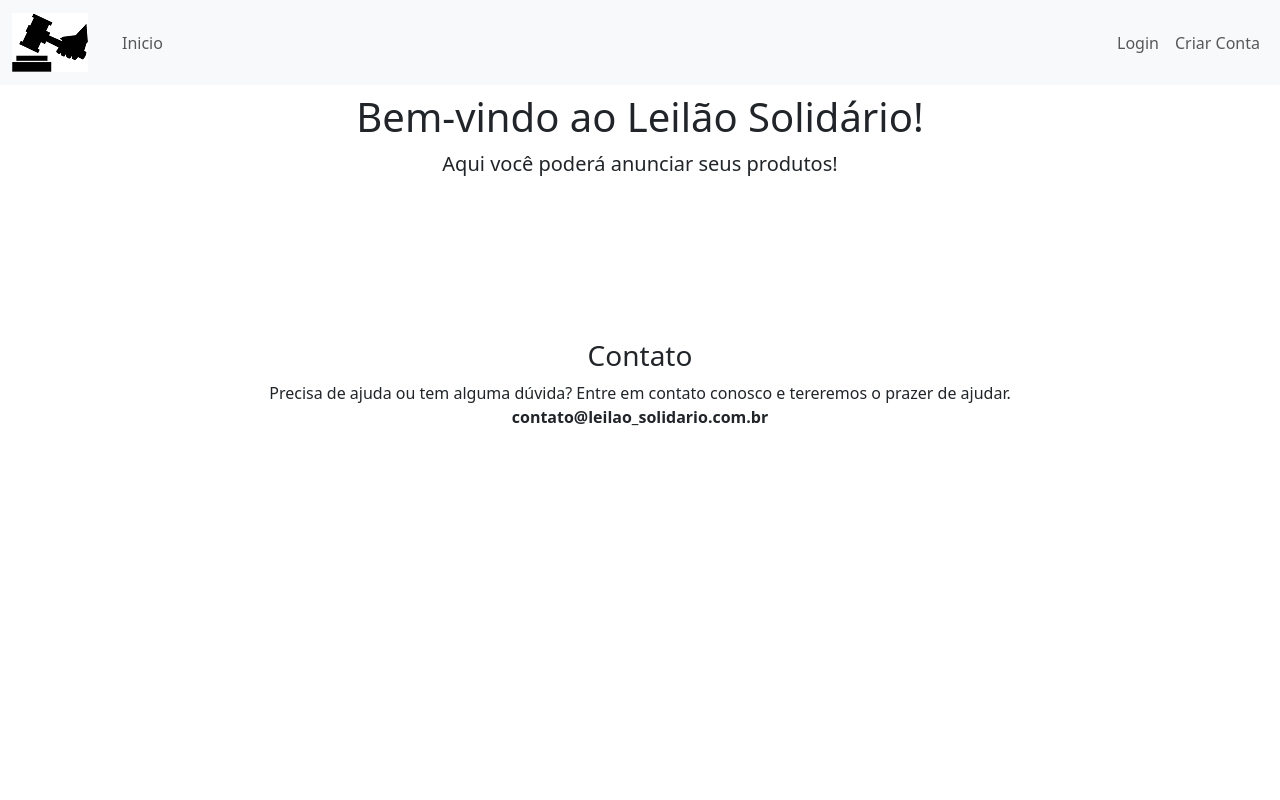
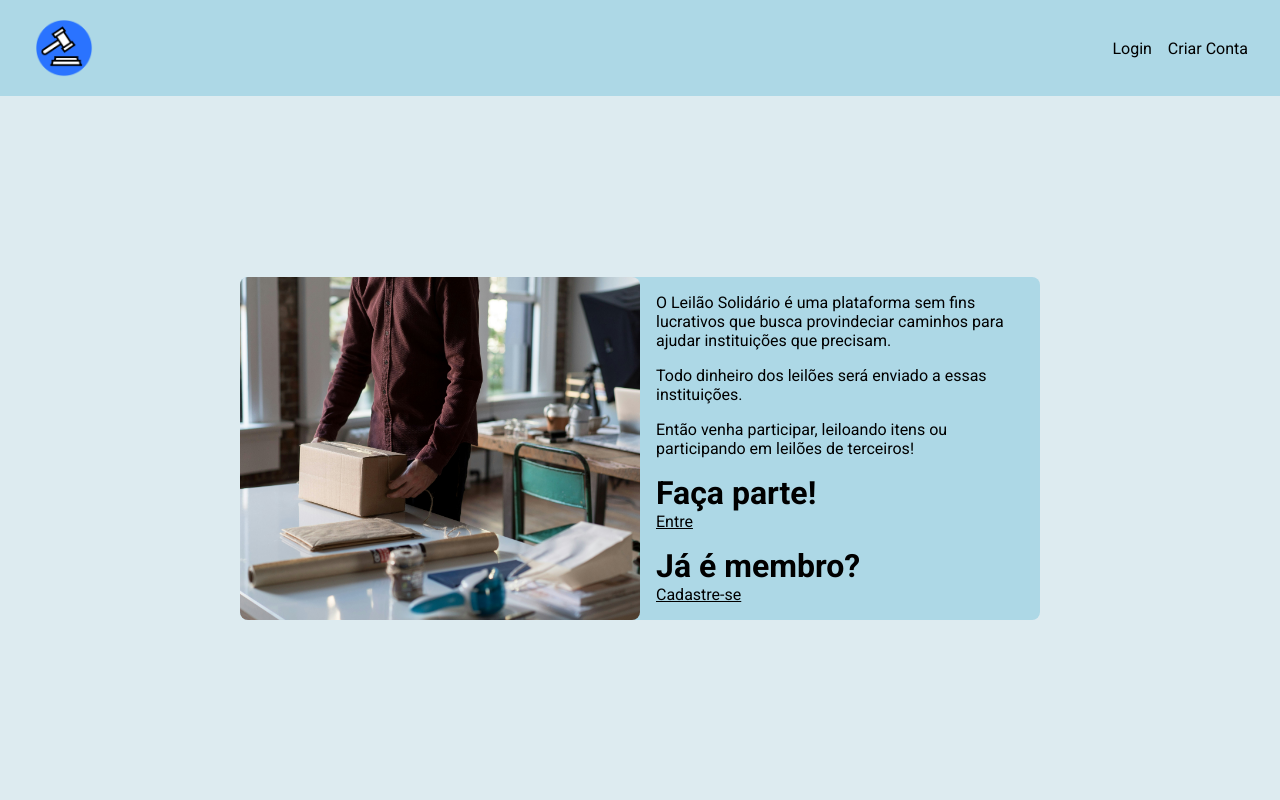
Before and after one commit to Gustavo-kohler/Leilao-Solidario, a Flask app: page / in a window 1280 px wide. Run offline with Flask 3, Linux system fonts and the light colour scheme.

Commit message:
fix: layout

```diff
--- /dev/null
+++ b/leilao_solidario/static/styles/home.css
@@ -0,0 +1,47 @@
+.main-wrapper {
+    height: calc(100vh - 6rem);
+    display: flex;
+    justify-content: center;
+    align-items: center;
+    background-color: var(--sec-window);
+}
+
+.container {
+    max-width: 50rem;
+    display: flex;
+    background-color: var(--window);
+    border-radius: .5rem;
+}
+
+.section-container {
+    width: 50%;
+    width: 50%;
+}
+
+.image-container {
+    width: 100%;
+    height: 100%;
+    object-fit: cover;
+    border-radius: .5rem;
+}
+
+.text-container {
+    padding: 1rem;
+}
+
+p {
+    font-size: 1rem;
+    margin-bottom: 1rem;
+}
+
+.action-container {
+    display: flex;
+    flex-direction: column;
+    align-items: start;
+    justify-content: space-between;
+    gap: 1rem;
+}
+
+.action-a {
+    color: black;
+}
--- /dev/null
+++ b/leilao_solidario/static/styles/main.css
@@ -0,0 +1,14 @@
+@import url('https://fonts.googleapis.com/css2?family=Roboto:ital,wght@0,100;0,300;0,400;0,500;0,700;0,900;1,100;1,300;1,400;1,500;1,700;1,900&display=swap');
+
+:root {
+    --main-color: #2a73ff;
+    --window: #add8e6;
+    --sec-window: #ddebf0;
+}
+
+* {
+    margin: 0;
+    padding: 0;
+    box-sizing: border-box;
+    font-family: "Roboto", sans-serif;
+}
--- /dev/null
+++ b/leilao_solidario/static/styles/navbar.css
@@ -0,0 +1,47 @@
+header {
+    height: 6rem;
+    display: flex;
+    padding: 0 2rem;
+    justify-content: space-between;
+    align-items: center;
+    background-color: var(--window);
+}
+
+.logo-wrapper {
+    height: 4rem;
+    width: 4rem;
+    padding: .2rem;
+    transition: .2s;
+}
+
+.logo-wrapper:hover {
+    padding: 0;
+    height: 4.2rem;
+    width: 4.2rem;
+}
+
+.logo-image {
+    width: 100%;
+    height: 100%;
+    object-fit: contain;
+}
+
+nav > ul{
+    display: flex;
+    gap: 1rem;
+    align-items: center;
+    justify-content: space-between;
+    list-style: none;
+}
+
+nav > ul > li > a{
+    color: black;
+    font-size: 1rem;
+    text-decoration: none;
+    border-bottom: 0.15rem solid transparent;
+    transition: 0.5s;
+}
+
+nav > ul > li > a:hover{
+    border-color: var(--main-color);
+}
--- a/leilao_solidario/templates/base.html
+++ b/leilao_solidario/templates/base.html
@@ -2,17 +2,43 @@
 <head>
     <meta charset="UTF-8">
     <title>Leilão Solidário</title>
-    <link href="https://cdn.jsdelivr.net/npm/bootstrap@5.3.2/dist/css/bootstrap.min.css" rel="stylesheet" integrity="sha384-T3c6CoIi6uLrA9TneNEoa7RxnatzjcDSCmG1MXxSR1GAsXEV/Dwwykc2MPK8M2HN" crossorigin="anonymous">
-    <link href="https://fonts.googleapis.com/css2?family=Roboto:wght@400&display=swap" rel="stylesheet">
-
+    <link href="{{ url_for('static', filename='styles/main.css') }}" rel="stylesheet">
+    <link href="{{ url_for('static', filename='styles/navbar.css') }}" rel="stylesheet">
     {% block head %}
     {% endblock %}
 
 </head>
 <body>
-
-    {% include "navbar.html" %}
-
+    <header>
+        <a href="{{ url_for('home.home') }}" class="logo-wrapper">
+            <!-- {{ url_for('static', filename='images/home_image.jpg') }} -->
+            <img src="{{ url_for('static', filename='images/logo_leilao.png') }}" class="logo-image" alt="Logo">
+        </a>
+        <nav>
+            {% if current_user.is_authenticated %}
+                <ul>
+                    <li>
+                        <a href="">Leilões</a>
+                    </li>
+                    <li>
+                        <a href="">Meus leilões</a>
+                    </li>
+                    <li>
+                        <a href="">Perfil</a>
+                    </li>
+                </ul>
+            {% else %}
+                <ul>
+                    <li>
+                        <a href="{{ url_for('home.login')}}">Login</a>
+                    </li>
+                    <li>
+                        <a href="{{ url_for('home.login')}}">Criar Conta</a>
+                    </li>
+                </ul>
+            {% endif %}
+        </nav>
+    </header>
     {% with mensagens = get_flashed_messages(with_categories=True) %}
         {% if mensagens %}
             {% for categoria, mensagem in mensagens %}
@@ -24,5 +50,7 @@
     {% endwith %}
 
     {% block body %}{% endblock %}
+
+
 </body>
 </html>
--- a/leilao_solidario/templates/home.html
+++ b/leilao_solidario/templates/home.html
@@ -1,23 +1,41 @@
 {% extends "base.html" %}
 
+{% block head %}
+<link href="{{ url_for('static', filename='styles/home.css') }}" rel="stylesheet">
+{% endblock %}
+
 {% block body %}
-<div class="container">
-    <div class="text-center mt-2">
-        <h1 class="text-blue">Bem-vindo ao Leilão Solidário!</h1>
-        <p class="lead">Aqui você poderá anunciar seus produtos!</p>
-    </div>
-    <br>
-</div>
-<br>
-<br>
-<br>
-<!-- Seção de Contatos -->
-<div class="container text-center mt-5 mb-5">
-    <h3 class="text-blue">Contato</h3>
-    <p>
-        Precisa de ajuda ou tem alguma dúvida? Entre em contato conosco e tereremos o prazer de ajudar.
-        <br>
-        <strong>contato@leilao_solidario.com.br</strong>
-    </p>
+<div class="main-wrapper">
+    <main class="container">
+        <div class="section-container">
+            <img src="{{ url_for('static', filename='images/home_image.jpg') }}" class="image-container">
+        </div>
+        <div class="section-container text-container">
+            <div>
+                <p>
+                    O Leilão Solidário é uma plataforma sem fins lucrativos
+                    que busca provindeciar caminhos para ajudar instituições
+                    que precisam.
+                </p>
+                <p>
+                    Todo dinheiro dos leilões será enviado a essas instituições.
+                </p>
+                <p>
+                    Então venha participar, leiloando itens ou
+                    participando em leilões de terceiros!
+                </p>
+            </div>
+            <div class="action-container">
+                <div>
+                    <h1>Faça parte!</h1>
+                    <a class="action-a" href="#">Entre</a>
+                </div>
+                <div>
+                    <h1>Já é membro?</h1>
+                    <a class="action-a" href="#">Cadastre-se</a>
+                </div>
+            </div>
+        </div>
+    </main>
 </div>
 {% endblock %}
--- a/leilao_solidario/templates/navbar.html
+++ /dev/null
@@ -1,26 +0,0 @@
-<nav class="navbar navbar-expand-lg navbar-light bg-light navbar-custom">
-    <div class="container-fluid">
-        <a class="navbar-brand" href="{{ url_for('home.home') }}">
-            <img src="{{ url_for('static', filename='logo_leilao.png') }}" alt="Logo" class="navbar-logo">
-        </a>
-        <div class="sidebar-heading"></div>
-            <div class="collapse navbar-collapse" id="navbarSupportedContent">
-                <ul class="navbar-nav me-auto mb-2 mb-lg-0">
-                    <li class="nav-item" style="margin-left: 10px;">
-                        <a class="nav-link" aria-current="page" href="{{ url_for('home.home')}}">Inicio</a>
-                    </li>
-                    {% if current_user.is_authenticated %}
-                    <! --- Aqui é onde o usuário autenticado pode acessar a página de anúncios --->
-                    {% endif %}
-                </ul>
-                <ul class="d-flex navbar-nav">
-                    <li class="nav-item ">
-                        <a class="nav-link" href="{{ url_for('home.login')}}">Login</a>
-                    </li>
-                    <li class="nav-item">
-                        <a class="nav-link" href="{{ url_for('home.login')}}">Criar Conta</a>
-                    </li>
-                </ul>
-            </div>
-    </div>
-</nav>
```
Also changed, not shown: instance/leilao_solidario.db, leilao_solidario/static/images/home_image.jpg (added), leilao_solidario/static/images/logo_leilao.png (added), leilao_solidario/static/logo_leilao.png (deleted), 1 other file.
